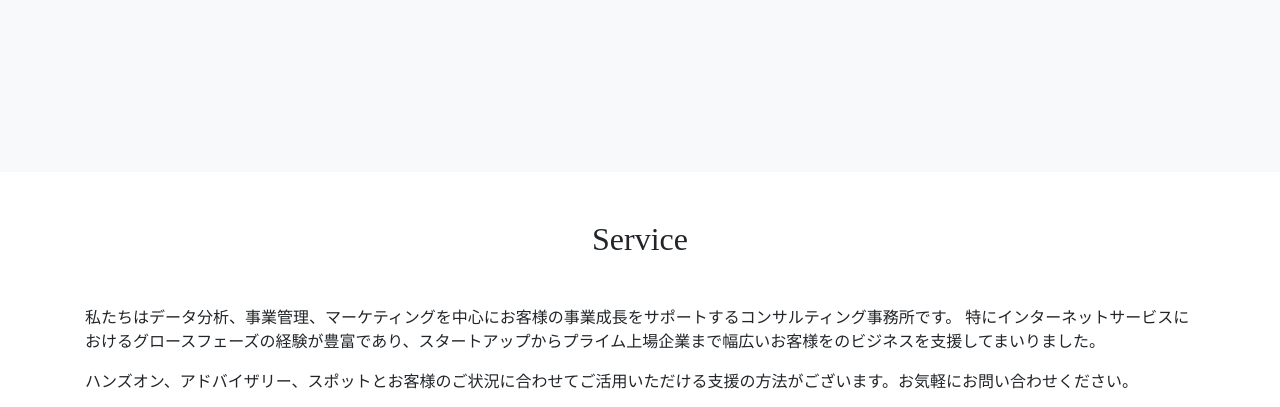
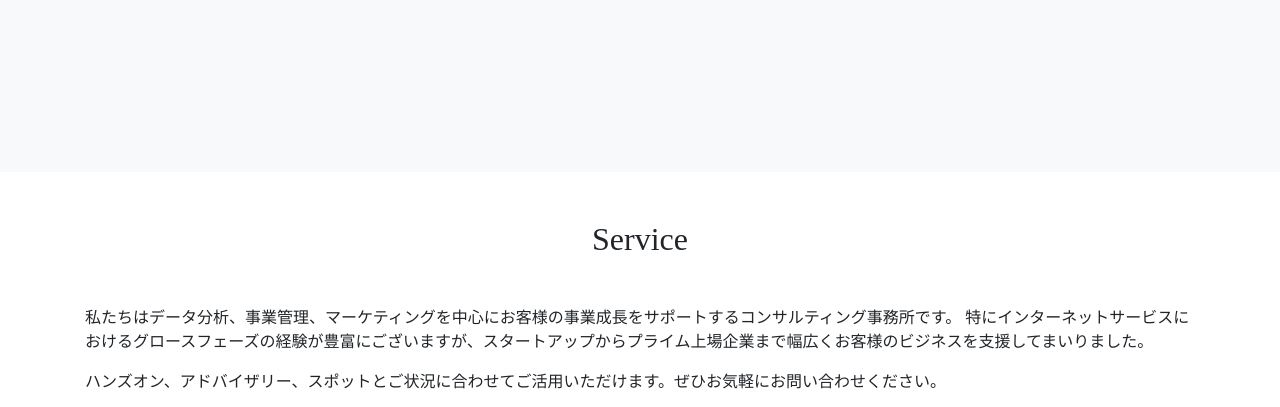
Before and after one commit to crsrillc/crsrillc.github.io, a plain HTML site: page index.html in a window 1280 px wide. Shown: the part 524-931 px from the top of the page. Drawn offline with nearby package versions, Linux system fonts and the light colour scheme.

Commit message:
Update index.html

```diff
--- a/index.html
+++ b/index.html
@@ -75,10 +75,10 @@
 			<div class="container">
 				<p>
 					私たちはデータ分析、事業管理、マーケティングを中心にお客様の事業成長をサポートするコンサルティング事務所です。
-					特にインターネットサービスにおけるグロースフェーズの経験が豊富であり、スタートアップからプライム上場企業まで幅広いお客様をのビジネスを支援してまいりました。
+					特にインターネットサービスにおけるグロースフェーズの経験が豊富にございますが、スタートアップからプライム上場企業まで幅広くお客様のビジネスを支援してまいりました。
 				</p>
 				<p>
-					ハンズオン、アドバイザリー、スポットとお客様のご状況に合わせてご活用いただける支援の方法がございます。お気軽にお問い合わせください。
+					ハンズオン、アドバイザリー、スポットとご状況に合わせてご活用いただけます。ぜひお気軽にお問い合わせください。
 				</p>
 				<p>
 					We are a consulting firm that supports your business growth with mainly focus on data analysis, business management, and marketing.
```
